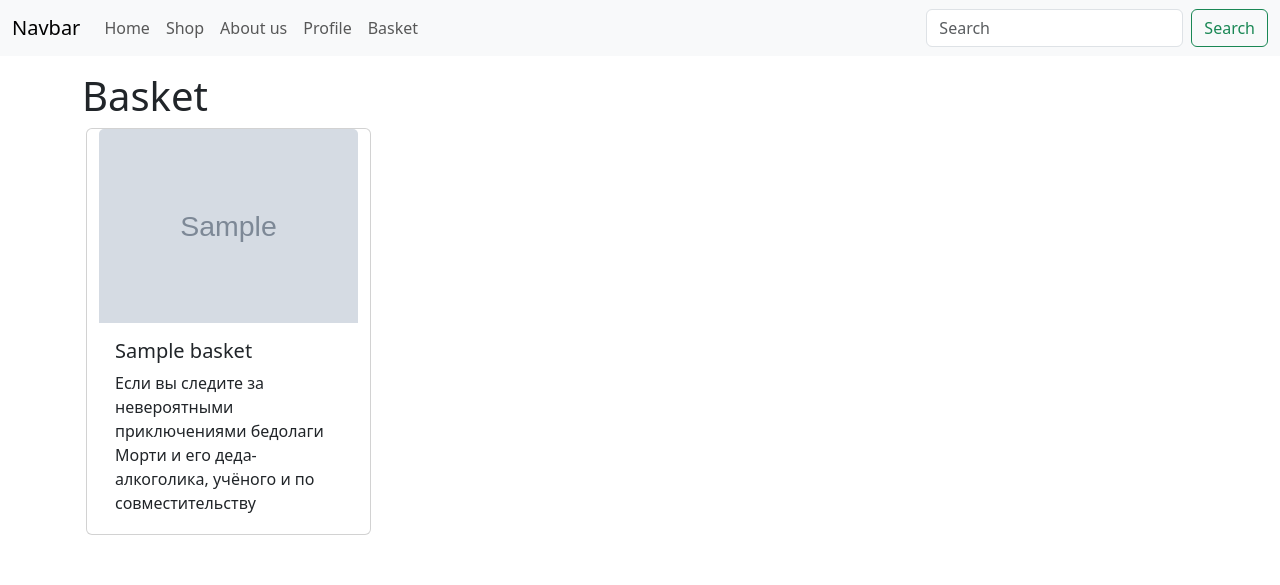
After one commit to Veter-ok/online-shop-flask, a Flask app: page /basket in a window 1280 px wide. The commit adds this page. Shown: the top 585 px of the page. Run offline with Flask 3, Linux system fonts and the light colour scheme; a user stored in the database is signed in; tables that the repository leaves empty hold one stand-in row (values such as "Sample post"); grey boxes marked "Sample" are stand-in pictures.

Commit message:
Fix bugs. Add basket

```diff
--- a/data/__all_models.py
+++ b/data/__all_models.py
@@ -1 +1,2 @@
 from . import users
+from . import baskets
--- /dev/null
+++ b/data/products.py
@@ -0,0 +1,14 @@
+products = [
+    {
+        'id': 0,
+        'name': 'Rick And Morty',
+        'description': '',
+        'img': 'images/1.jpg',
+    },
+    {
+        'id': 1,
+        'name': 'Rick And Morty',
+        'description': '',
+        'img': 'images/2.jpg',
+    }
+]
--- a/data/users.py
+++ b/data/users.py
@@ -1,5 +1,6 @@
 import sqlalchemy
 from .db_session import SqlAlchemyBase
+from sqlalchemy import orm
 from flask_login import UserMixin
 
 
@@ -12,3 +13,4 @@ class User(SqlAlchemyBase, UserMixin):
     email = sqlalchemy.Column(sqlalchemy.String,
                               index=True, unique=True, nullable=True)
     password = sqlalchemy.Column(sqlalchemy.String, nullable=True)
+    basket = orm.relationship("Basket", back_populates='user')
--- a/main.py
+++ b/main.py
@@ -1,7 +1,9 @@
 from flask import Flask, render_template, redirect, url_for
 from flask_login import login_user, current_user, login_required, LoginManager, logout_user
 from data import db_session
+from data.products import products
 from data.users import User
+from data.baskets import Basket
 from forms import SingUpForm, LoginForm
 
 app = Flask(__name__)
@@ -56,9 +58,24 @@ def logout():
     logout_user()
     return redirect(url_for('home'))
 
+@app.route('/basket')
+@login_required
+def basket():
+    currnet_basket = db_sess.query(Basket).filter(Basket.id_user == current_user.id)
+    return render_template('basket.html', basket=currnet_basket)
+
+@app.route('/add_to_basket/<productID>')
+@login_required
+def add_to_basket(productID):
+    product = products[int(productID)]
+    new_product = Basket(id_product=int(productID), name=product['name'], description=product['description'], img=product['img'], id_user=current_user.id)
+    db_sess.add(new_product)
+    db_sess.commit()
+    return redirect(url_for('basket'))
+
 @app.route('/shop')
 def shop():
-    return render_template('shop.html', current_user=current_user)
+    return render_template('shop.html', current_user=current_user, products=products)
 
 
 if __name__ == '__main__':
--- a/templates/about_us.html
+++ b/templates/about_us.html
@@ -6,7 +6,7 @@
   <a class="nav-link" href="{{ url_for('profile') }}">Profile</a>
 </li>
 <li class="nav-item">
-	<a class="nav-link" href="{{ url_for('profile') }}">Basket</a>
+	<a class="nav-link" href="{{ url_for('basket') }}">Basket</a>
 </li>
 {% else %}
 <li class="nav-item">
--- /dev/null
+++ b/templates/basket.html
@@ -0,0 +1,31 @@
+{% extends 'base.html' %}
+
+{% block links %}
+{% if current_user.username %}
+<li class="nav-item">
+  <a class="nav-link" href="{{ url_for('profile') }}">Profile</a>
+</li>
+<li class="nav-item">
+	<a class="nav-link" href="{{ url_for('basket') }}">Basket</a>
+</li>
+{% else %}
+<li class="nav-item">
+  <a class="nav-link" href="{{ url_for('login') }}">Log in</a>
+</li>
+{% endif %}
+{% endblock %}
+
+{% block body %}
+<p class="h1">Basket</p>
+<div class="row">
+	{% for product in basket %}
+	<div class="card w-25 mx-3">
+		<img src="{{ url_for('static', filename=product.img) }}" class="card-img-top" alt="...">
+		<div class="card-body">
+			<h5 class="card-title">{{ product.name }}</h5>
+			<p class="card-text" style="height: 9.2em; overflow: hidden;">Если вы следите за невероятными приключениями бедолаги Морти и его деда-алкоголика, учёного и по совместительству межгалактического преступника Рика Санчеза и устали ждать выхода третьего сезона, то эта книга определенно поможет вам скоротать время в ожидании.</p>
+		</div>
+	</div>
+	{% endfor %}
+</div>
+{% endblock %}
--- a/templates/home.html
+++ b/templates/home.html
@@ -6,7 +6,7 @@
   <a class="nav-link" href="{{ url_for('profile') }}">Profile</a>
 </li>
 <li class="nav-item">
-	<a class="nav-link" href="{{ url_for('profile') }}">Basket</a>
+	<a class="nav-link" href="{{ url_for('basket') }}">Basket</a>
 </li>
 {% else %}
 <li class="nav-item">
--- a/templates/login.html
+++ b/templates/login.html
@@ -6,7 +6,7 @@
   <a class="nav-link" href="{{ url_for('profile') }}">Profile</a>
 </li>
 <li class="nav-item">
-	<a class="nav-link" href="{{ url_for('profile') }}">Basket</a>
+	<a class="nav-link" href="{{ url_for('basket') }}">Basket</a>
 </li>
 {% else %}
 <li class="nav-item">
--- a/templates/profile.html
+++ b/templates/profile.html
@@ -6,7 +6,7 @@
   <a class="nav-link" href="{{ url_for('profile') }}">Profile</a>
 </li>
 <li class="nav-item">
-	<a class="nav-link" href="{{ url_for('profile') }}">Basket</a>
+	<a class="nav-link" href="{{ url_for('basket') }}">Basket</a>
 </li>
 {% else %}
 <li class="nav-item">
--- a/templates/singup.html
+++ b/templates/singup.html
@@ -6,7 +6,7 @@
 	<a class="nav-link" href="{{ url_for('profile') }}">Profile</a>
   </li>
   <li class="nav-item">
-	  <a class="nav-link" href="{{ url_for('profile') }}">Basket</a>
+	  <a class="nav-link" href="{{ url_for('basket') }}">Basket</a>
   </li>
 {% else %}
 <li class="nav-item">
```
Also changed, not shown: data/baskets.py (added, +16 -0 lines), templates/shop.html (+12 -8 lines), database/users.db (deleted), static/images/2.jpg (added), 1 other file.
